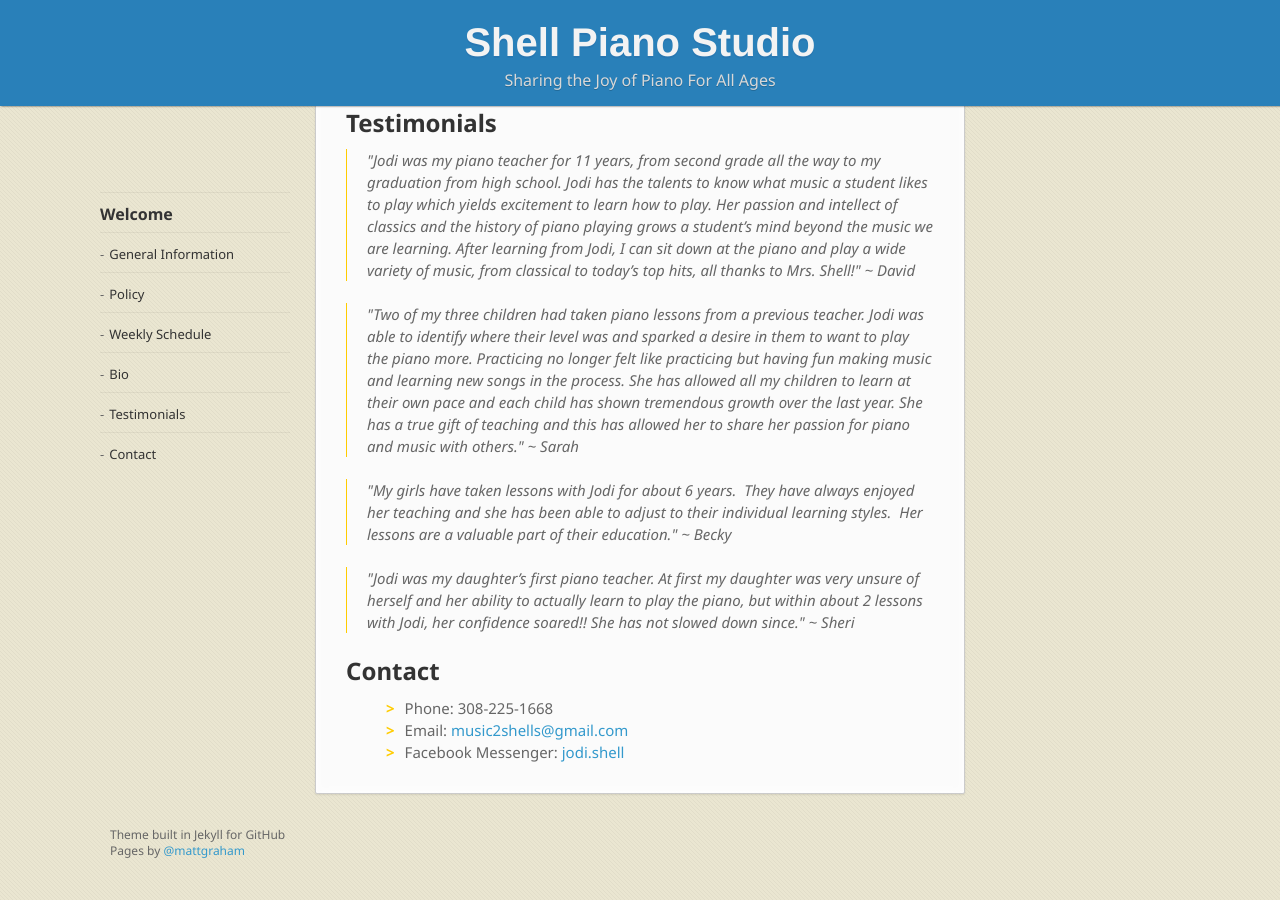
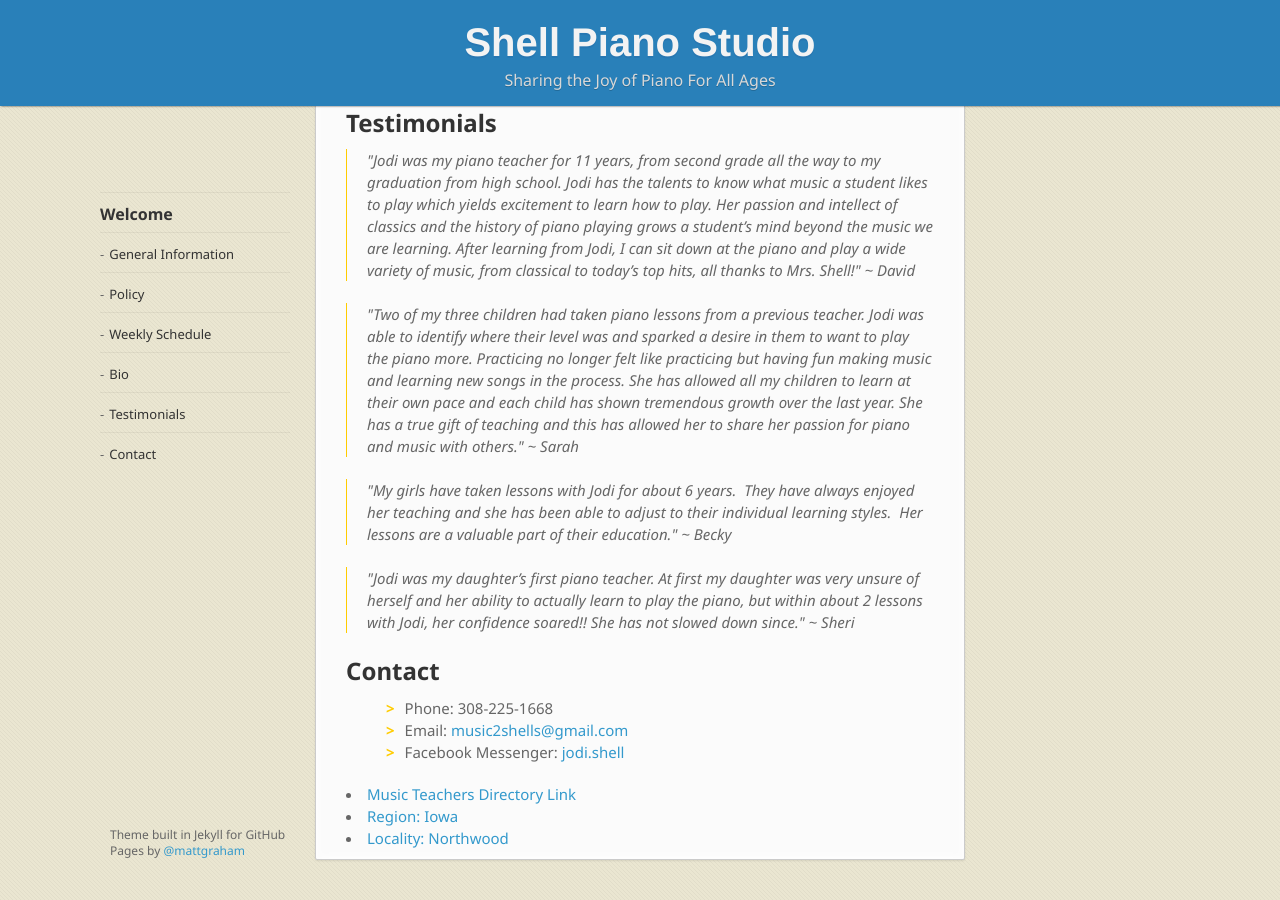
Before and after one commit to trentonshell/shellpiano, a Jekyll site: the page built from index.md, in a window 1280 px wide and 900 px high, scrolled down 2243 px. Built offline with Jekyll 4.4.1, drawn with Linux system fonts in a browser that asks for light colours; nearby versions of some CDN libraries; some web fonts are replaced.

Commit message:
Change directory links

```diff
--- a/_layouts/home.html
+++ b/_layouts/home.html
@@ -74,6 +74,10 @@
     <li>Facebook Messenger: <a href="https://facebook.com/jodi.shell">jodi.shell</a></li>
     </ul>
 
+    <li> <a href="https://MusicTeachersDirectory.org">Music Teachers Directory Link</a></li>
+    <li> <a href="https://MusicTeachersDirectory.org/USA/IA-Music-Private-Teachers-Iowa-Music-Private-Lessons ">Region: Iowa</a></li>
+    <li> <a href="https://MusicTeachersDirectory.org/USA/IA/Northwood-Music-Teachers-Iowa-Music-Lessons  ">Locality: Northwood</a></li>
+
     </section>
 
   {{ content }}
```
